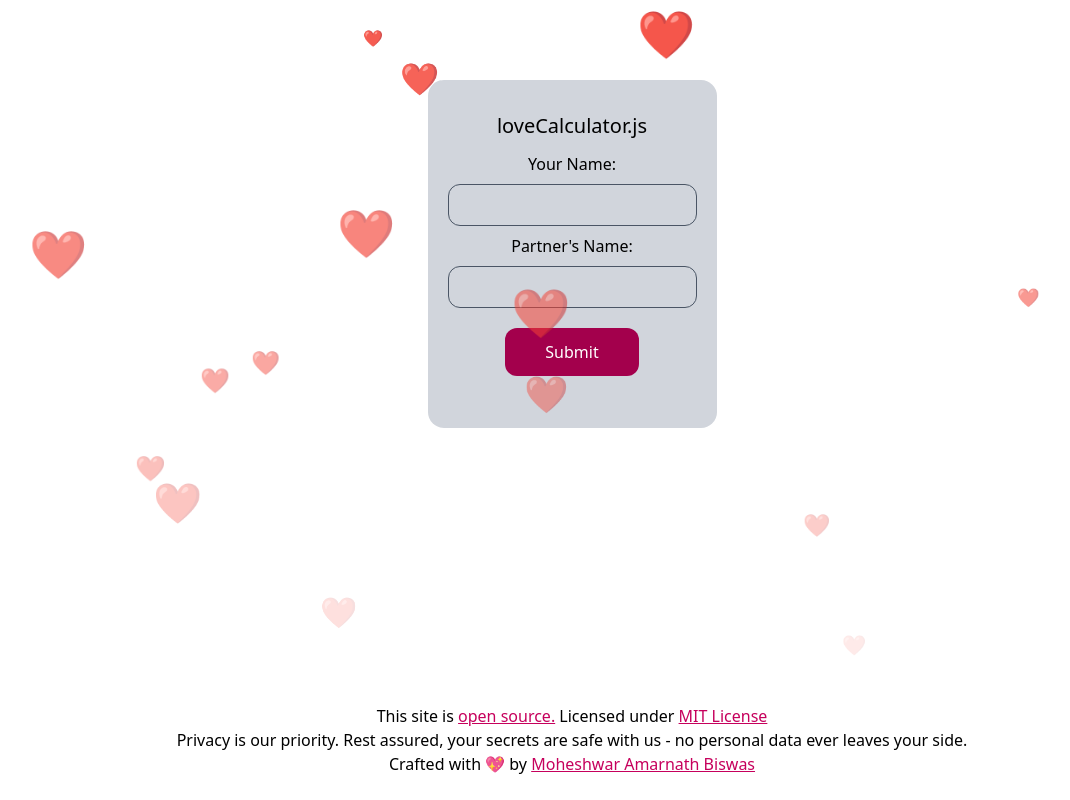
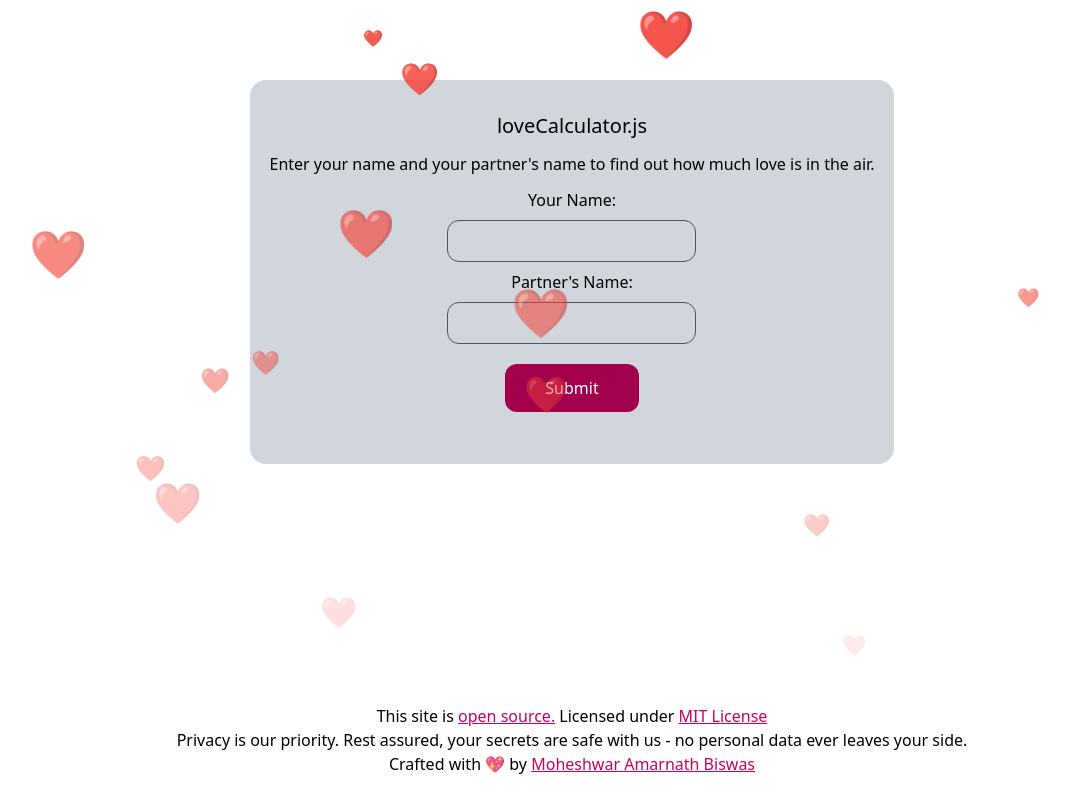
Before and after one commit to fluentmoheshwar/loveCalculator.js, a website built with Vite: page index.html in a window 1280 px wide. Shown: the whole page, without its empty margins (68-1138 px from the left). Built offline with nearby package versions, Linux system fonts and the light colour scheme.

Commit message:
Add introductory text to loveCalculator.js for better user guidance

```diff
--- a/index.html
+++ b/index.html
@@ -11,6 +11,10 @@
   >
     <div class="mx-auto mt-[5rem] p-5 bg-gray-300 dark:bg-black rounded-2xl">
       <h1 class="my-3 text-xl">loveCalculator.js</h1>
+      <p class="my-3">
+        Enter your name and your partner's name to find out how much love is in
+        the air.
+      </p>
       <form id="inputForm">
         <label for="yourName">Your Name:</label> <br />
         <input
```
Lines whose indentation alone changed are shown as unchanged.
